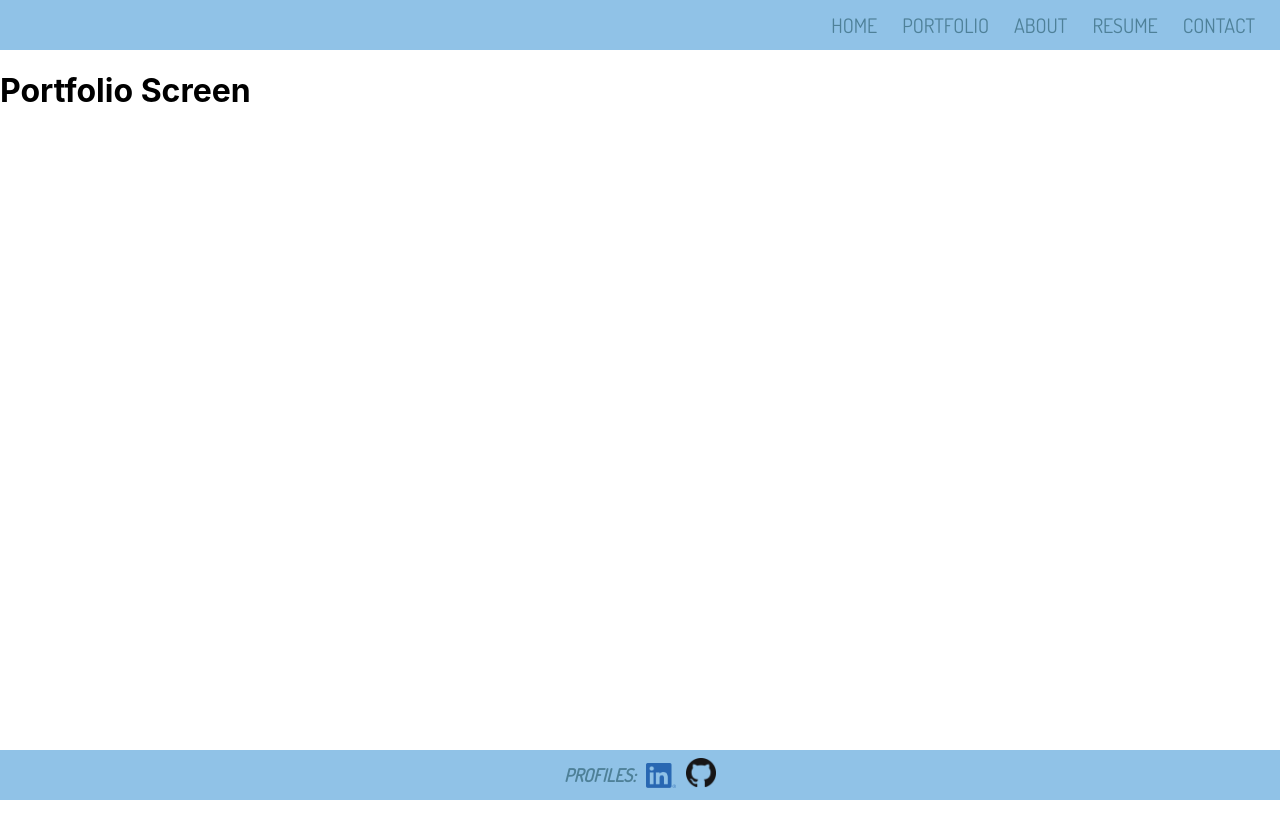
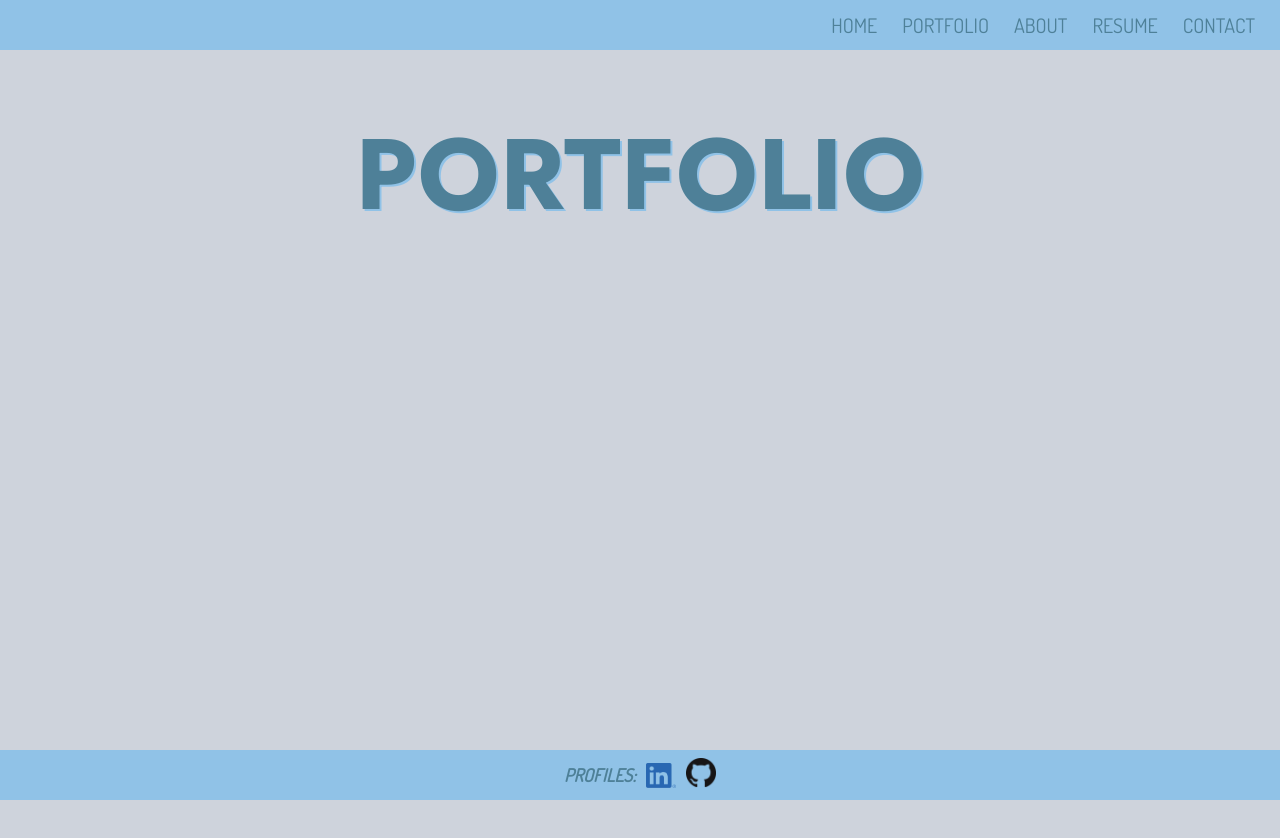
Before and after one commit to LWalk2678/portfolio, a React (Create React App) app in the folder client/: page /portfolio in a window 1280 px wide. Shown: the top 838 px of the page. Before the commit the page ends 800 px from the top, so only its background shows below. Built offline with nearby package versions, Linux system fonts and the light colour scheme.

Commit message:
added email link

```diff
--- a/client/src/assets/css/screens/Contact.css
+++ b/client/src/assets/css/screens/Contact.css
@@ -22,6 +22,15 @@
   font-size: 20px;
   font-weight: bolder;
   text-align: center;
+}
+
+a {
+  text-decoration: none;
+  color: #4e8098;
+}
+
+a:hover {
+  color: #a31621;
 }
 
 form {
--- /dev/null
+++ b/client/src/assets/css/screens/Portfolio.css
@@ -0,0 +1,19 @@
+.portfolio-page {
+  background-color: #ced3dc;
+  height: 100vh;
+  font-family: "Jost", sans-serif;
+  font-family: "Dosis", sans-serif;
+}
+
+.portfolio-title {
+  margin-top: 0px;
+  padding-top: 75px;
+  padding-bottom: 10px;
+  margin-bottom: 0px;
+  font-family: "Jost", sans-serif;
+  font-size: 100px;
+  text-align: center;
+  color: #4e8098;
+  line-height: 100px;
+  text-shadow: 2px 2px #90c2e7;
+}
--- /dev/null
+++ b/client/src/components/MailToButton.jsx
@@ -0,0 +1,17 @@
+import { Link } from "react-router-dom";
+
+const MailToButton = ({ mailto, label }) => {
+    return (
+        <Link
+            to='#'
+            onClick={(e) => {
+                window.location = mailto;
+                e.preventDefault();
+            }}
+        >
+            {label}
+        </Link>
+    );
+};
+
+export default MailToButton;
--- a/client/src/screens/Contact.jsx
+++ b/client/src/screens/Contact.jsx
@@ -1,5 +1,6 @@
 import Layout from '../layouts/Layout'
 import "../assets/css/screens/Contact.css";
+import MailToButton from '../components/MailToButton';
 
 export default function Contact() {
   return (
@@ -11,7 +12,8 @@ export default function Contact() {
             <p>
               Want to contact me? Fill out this form!
               <p className="email">
-                Or email me directly at lwalk2678@msn.com
+                Or email me directly at
+                <MailToButton label="  LWalk2678@msn.com" mailto="mailto:lwalk2678@msn.com" className="mailto"/>
               </p>
             </p>
           </div>
@@ -34,37 +36,3 @@ export default function Contact() {
     </div>
   )
 }
-
-
-// import './Contact.css'
-
-// export default function Contact() {
-//   return (
-//     <div className='contact-container'>
-//       <div className='form-text'>
-//         <p>
-//           Want to contact me? Fill out this form!
-//            <p className="email">
-//             Or email me directly at wardlow.william@gmail.com
-//            </p>
-//         </p>
-//       </div>
-//       <form action="https://getform.io/f/b6a30d8f-8d64-4088-98f8-cbdf8f938673" method="POST">
-//         <label htmlFor='name'> Name:</label>
-//           <input type='text' name='name' placeholder='Enter name'/>
-
-
-//         <label htmlFor='email'> Email: </label>
-//           <input type='text' name='email' placeholder='Enter Email Address:' />
-
-
-//         <label htmlFor='message'> Message:</label>
-//         <textarea name='message' rows='10' cols='50' placeholder='Enter Message:' />
-
-//         <input type='submit'/>
-//       </form>
-
-
-//     </div>
-//   )
-// }
--- a/client/src/screens/Portfolio.jsx
+++ b/client/src/screens/Portfolio.jsx
@@ -1,11 +1,54 @@
-import React from 'react'
 import Layout from '../layouts/Layout'
+import "../assets/css/screens/Portfolio.css";
 
 export default function Portfolio() {
   return (
     <Layout>
-      <div>
-        <h1>Portfolio Screen</h1>
+      <div className='portfolio-page'>
+        <h1 className='portfolio-title'>PORTFOLIO</h1>
+
+        {/* <div className='projects-container'>
+          <div className='project-entry'>
+            <h2>Mad-Libs</h2>
+            <img className='project-screenshot' src='https://i.imgur.com/8sU3GzQ.png' alt='mad-libs-screenshot' />
+            <p className='description'>
+            Created with vanillaJS, HTML, CSS, and the MadLibz random generator API. A user can answer prompts and read their own custom story.
+            </p>
+
+            <a href='https://github.com/willwardlow/mad-libs' target='blank'><button className='gh-link'> View Code</button></a>
+            <a href='https://willwardlow.github.io/mad-libs/' target='blank'><button className='live-site'>Visit Site</button></a>
+          </div>
+
+          <div className='project-entry'>
+            <h2 className='title'>Brown Book</h2>
+              <img className='project-screenshot' src='https://i.imgur.com/9fNrAAW.png' alt='brown-book-screenshot' />
+              <p className='description'>
+                A front-end app created with ReactJS and CSS, inspired by my previous profession of a coffeebar manager and trainer. A digital coffee resource and coffee tasting journal is available for users to learn more about their first drink in the morning!
+              </p>
+              <a href='https://github.com/willwardlow/the-brown-book'><button className='gh-link'>View Code</button></a>
+              <a href='https://naughty-mcnulty-c7230f.netlify.app/'><button className='live-site'>View Site</button></a>
+          </div>
+
+          <div className='project-entry'>
+            <h2 className='title'>SongsYoü</h2>
+              <img className='project-screenshot' src='https://i.imgur.com/P9XzAMB.png' alt='songs-you-screenshot' />
+              <p className='description'>
+                A full-stack app created with ReactJS, CSS, node.JS, Express, MongoDB, and 3 other friends! Users can log in and create their own music playlist from a song. User can also add other songs with a provided YouTube link. Tracking user clicks and ratings displays highest rated songs and most popular songs.
+              </p>
+              <a href='https://github.com/jstiles44/P3-Playlist-App'><button className='gh-link'>View Code</button></a>
+              <a href='https://songsu.netlify.app/'><button className='live-site'>Visit Site</button></a>
+          </div>
+
+          <div className='project-entry'>
+            <h2 className='title'>Chicago Pizza Party</h2>
+              <img className='project-screenshot' src='https://i.imgur.com/mPAAigY.png' alt='pizza-party-screenshot' />
+              <p className='description'>
+                A full-stack app created with ReactJS, Ruby, Rails, and CSS that was inspired by Do312.com and my love of Chicago pizza! Local Chicagoans can create a profile for their submission of what's the best pizza place in the city.
+              </p>
+              <a href='https://github.com/willwardlow/pizza_party'><button className='gh-link'>View Code</button></a>
+              <a href='https://chicago-pizza-party.surge.sh/'><button className='live-site'>Visit Site</button></a>
+          </div>
+        </div> */}
       </div>
     </Layout>
   )
```
